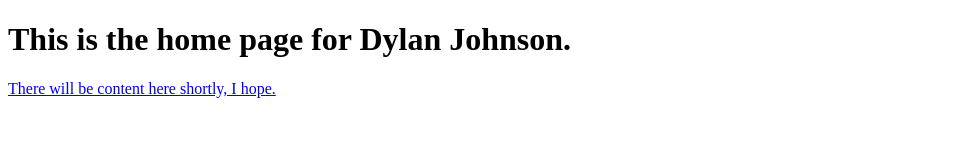
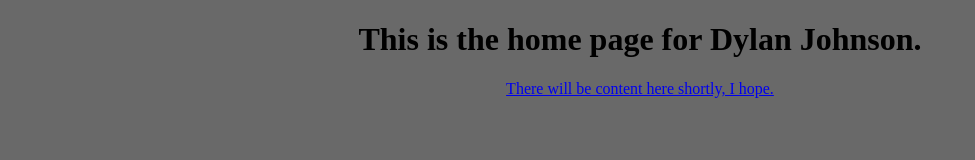
Before and after one commit to TheDJ42/thedj42web, a plain HTML site: page index.html in a window 1280 px wide. Shown: the whole page, without its empty margins (0-975 px from the left). Drawn offline with Linux system fonts and the light colour scheme.

Commit message:
This adds formatting.

```diff
--- a/index.html
+++ b/index.html
@@ -1,6 +1,7 @@
 <!doctype html>
 <html>
 <head>
+	<link rel="stylesheet" type="text/css" href="stylesheet.css">
 	<meta charset="utf-8">
 </head>
 <body>
--- a/stylesheet.css
+++ b/stylesheet.css
@@ -0,0 +1,10 @@
+body{
+	background-color: #696969;
+
+}
+h1{
+	text-align: center;
+}
+.content{
+	text-align: center;
+}
```
